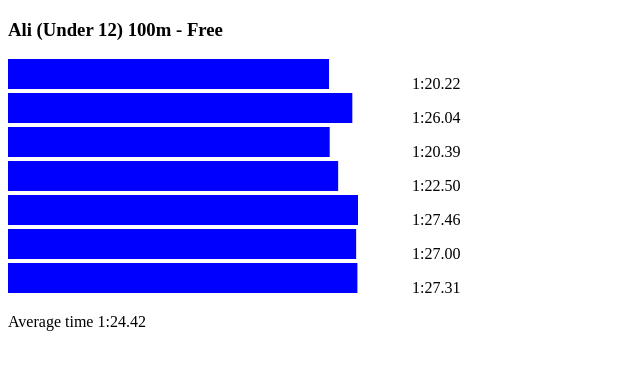
After one commit to GakuruAlex/Learn, a Flask app: template webapp/templates/Ali-12-100m-Free.html in a window 1280 px wide. The commit adds this page. Shown: the top 370 px of the page, without its empty margins (0-640 px from the left). Run offline with Flask 3, Linux system fonts and the light colour scheme; the template is opened without the code that fills it, so the values that code supplies are empty.

Commit message:
requirements.txt

```diff
--- a/webapp/app.py
+++ b/webapp/app.py
@@ -28,7 +28,7 @@ def populate_data():
           name =process_swim_data(file)["name"]
           if name not in session["swimmers"]:
             session["swimmers"][name] = []
-            session["swimmers"][name].append(file)
+          session["swimmers"][name].append(file)
 
 @app.get("/swimmers")
 def display_swimmers():
--- a/webapp/barchart.py
+++ b/webapp/barchart.py
@@ -44,5 +44,5 @@ def draw_bar_chart(filename,location=CHARTS):
     save = os.path.join(location, f"{filename.removesuffix('.txt')}.html")
 
     with open(save, "w") as file_html:
-        file_html.write(page)
+        print(page,file=file_html)
     return os.path.realpath(save)
--- /dev/null
+++ b/webapp/templates/Ali-12-100m-Free.html
@@ -0,0 +1,38 @@
+
+                    <!DOCTYPE html>
+                    <head>
+                    <title>Ali (Under 12) 100m - Free</title>
+                    </head>
+                    <body>
+                    <h3>Ali (Under 12) 100m - Free</h3>
+
+                        <svg width="400" height="30">
+                        <rect width="321.03" height="30" style="fill:rgb(0,0,255);"/>
+                        </svg> 1:20.22<br>
+
+                        <svg width="400" height="30">
+                        <rect width="344.32" height="30" style="fill:rgb(0,0,255);"/>
+                        </svg> 1:26.04<br>
+
+                        <svg width="400" height="30">
+                        <rect width="321.71" height="30" style="fill:rgb(0,0,255);"/>
+                        </svg> 1:20.39<br>
+
+                        <svg width="400" height="30">
+                        <rect width="330.15" height="30" style="fill:rgb(0,0,255);"/>
+                        </svg> 1:22.50<br>
+
+                        <svg width="400" height="30">
+                        <rect width="350.0" height="30" style="fill:rgb(0,0,255);"/>
+                        </svg> 1:27.46<br>
+
+                        <svg width="400" height="30">
+                        <rect width="348.16" height="30" style="fill:rgb(0,0,255);"/>
+                        </svg> 1:27.00<br>
+
+                        <svg width="400" height="30">
+                        <rect width="349.4" height="30" style="fill:rgb(0,0,255);"/>
+                        </svg> 1:27.31<br>
+                        <p>Average time 1:24.42</p>
+                    </body>
+                    </html>
```
Also changed, not shown: requirements.txt (added, +39 -0 lines), webapp/requirements.txt (added, +39 -0 lines), webapp/templates/Ali-12-100m-Back.html (added, +26 -0 lines), webapp/templates/Darius-13-100m-Breast.html (line endings or trailing spaces), webapp/templates/Darius-13-200m-IM.html (line endings or trailing spaces), 1 other file.
